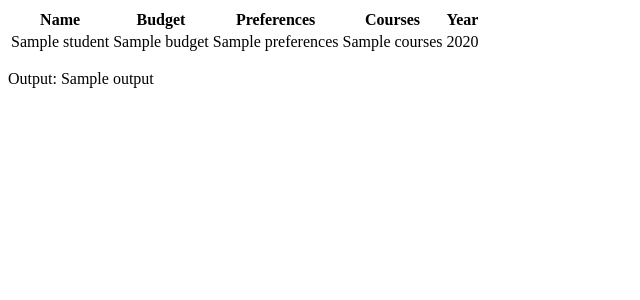
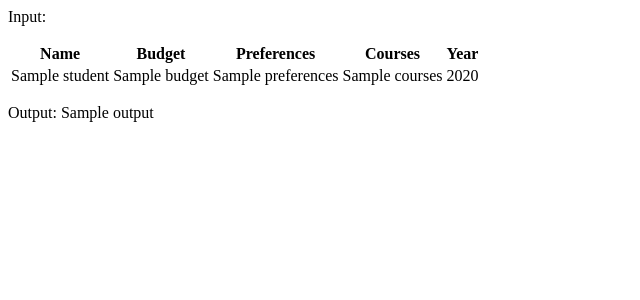
Before and after one commit to oriariel/research, a Flask app: template python-web/flask_example/templates/Input.html in a window 1280 px wide. Shown: the top 300 px of the page, without its empty margins (0-640 px from the left). Run offline with Flask 2, Linux system fonts and the light colour scheme; the template is opened without the code that fills it: most values are stand-ins (such as "Sample title", 1, 10 or a date in 2020).

Commit message:
Update Input.html

```diff
--- a/python-web/flask_example/templates/Input.html
+++ b/python-web/flask_example/templates/Input.html
@@ -1,5 +1,6 @@
 
 <form>
+    <p> Input: </p>
     <table>
         <thead>
             <tr>
```
